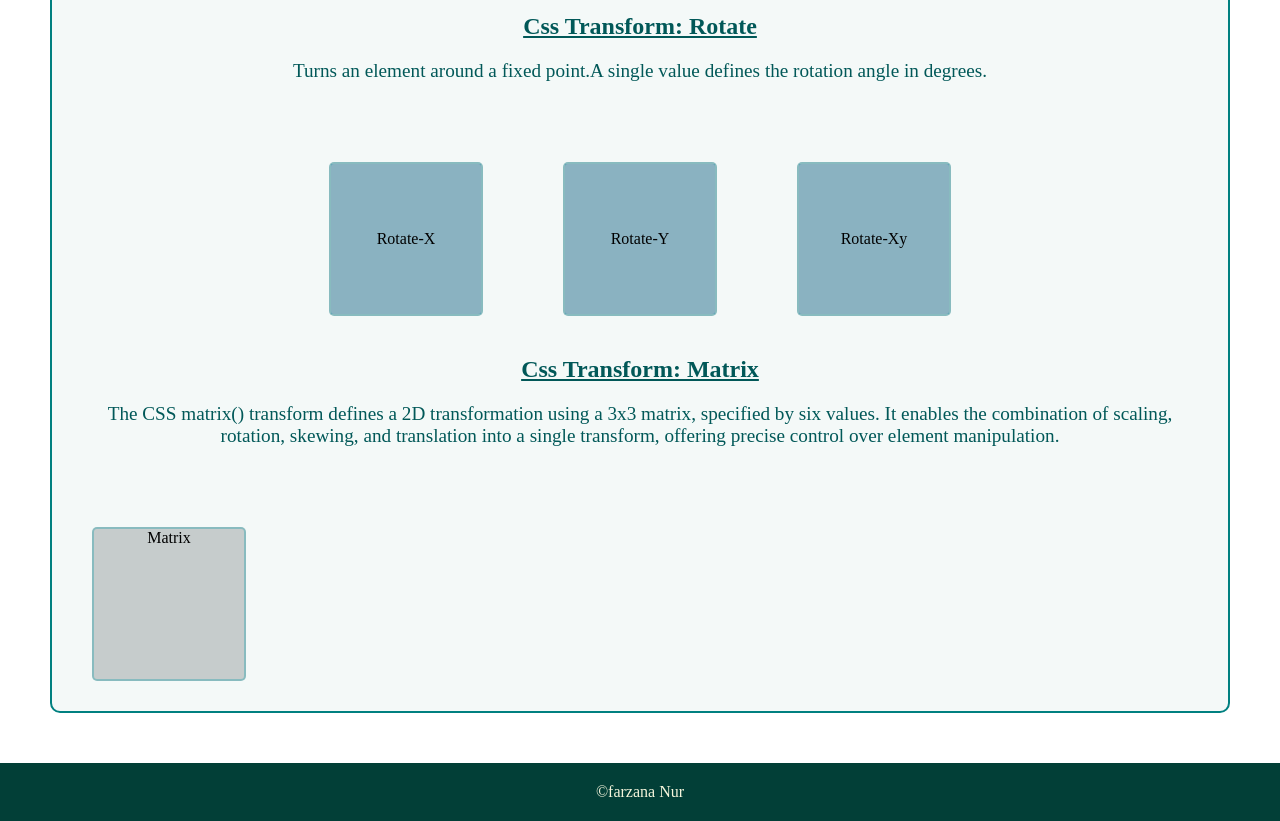
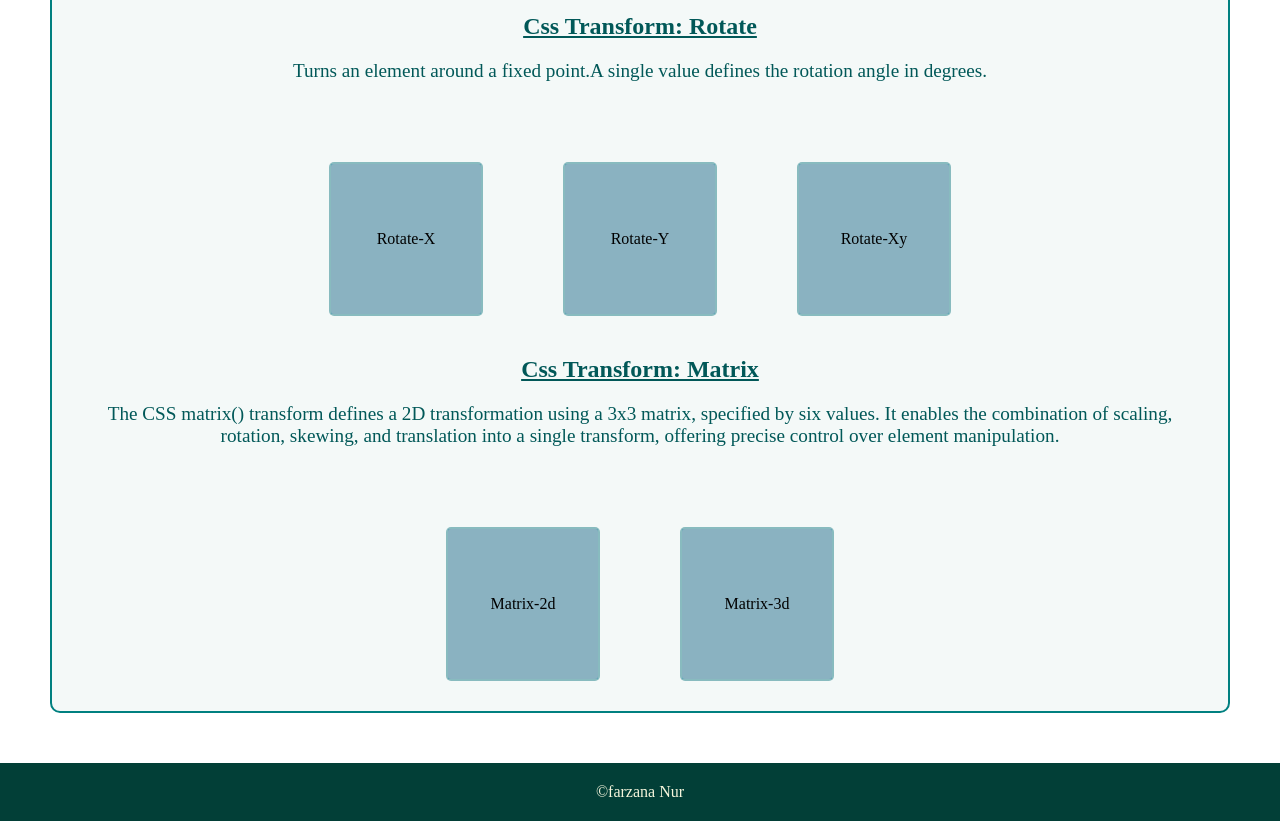
Before and after one commit to FarzanaNur/css-transform, a plain HTML site: page index.html in a window 1280 px wide. Shown: the part 1177-1998 px from the top of the page. Drawn offline with Linux system fonts and the light colour scheme.

Commit message:
matrix transformation in css

```diff
--- a/index.html
+++ b/index.html
@@ -122,9 +122,16 @@
                 <p class="section-desc">The CSS matrix() transform defines a 2D transformation using a 3x3 matrix, specified by six values. It enables the combination of scaling, rotation, skewing, and translation into a single transform, offering precise control over element manipulation.
                 </p>
                 <div class="matrix-container">
-                    <div class="matrix">
-                        <div class="box box13">
-                            matrix
+                    <div class="flex">
+                        <div class="box">
+                            <div class="matrix matrix-2d">
+                                matrix-2d
+                            </div>
+                        </div>
+                        <div class="box">
+                            <div class="matrix matrix-3d">
+                                matrix-3d
+                            </div>
                         </div>
                     </div>
                 </div>
--- a/style.css
+++ b/style.css
@@ -49,7 +49,7 @@ header,footer{
     border: 2px solid rgba(3, 150, 164, 0.312);
     border-radius: 5px;
 }
-.scale,.skew,.translate,.rotate{
+.scale,.skew,.translate,.rotate,.matrix{
     background-color: #1c80ab59;
     line-height: 150px;
 }
@@ -111,3 +111,11 @@ header,footer{
     transform: rotate(40deg);
     transform: rotate(270deg)
 }
+/* matrix */
+.box:hover .matrix-2d{
+    transform: matrix(1, -1, 0, 1, 0, 0);
+}
+.box:hover .matrix-3d{
+    transform: matrix3d(0.8535533905932737, 0.4999999999999999, 0.14644660940672619, 0, -0.4999999999999999, 0.7071067811865476, 0.4999999999999999, 0, 0.14644660940672619, -0.4999999999999999, 0.8535533905932737, 0, 22.62994231491119, -20.3223304703363, 101.3700576850888, 1);
+
+}
```
